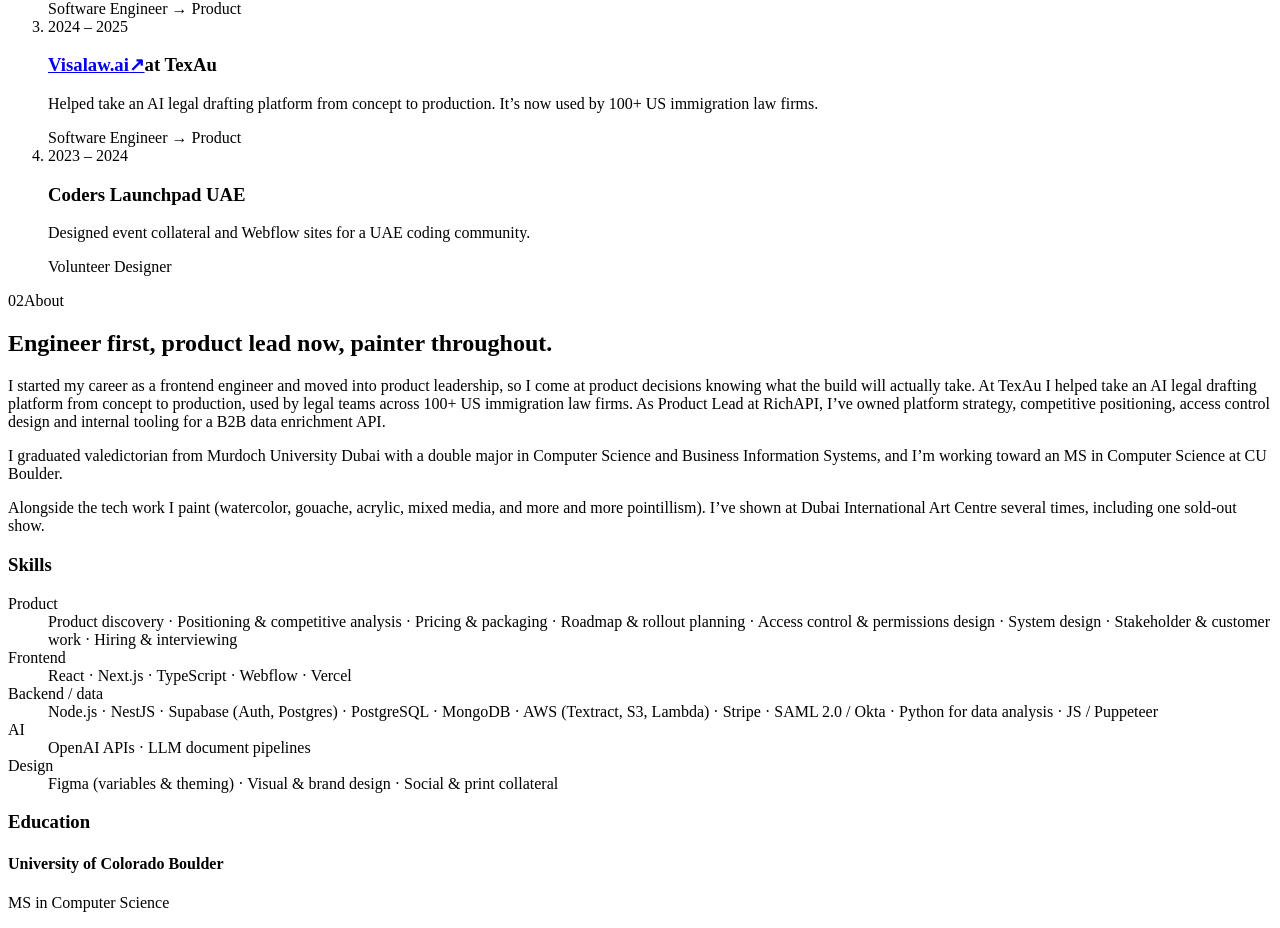
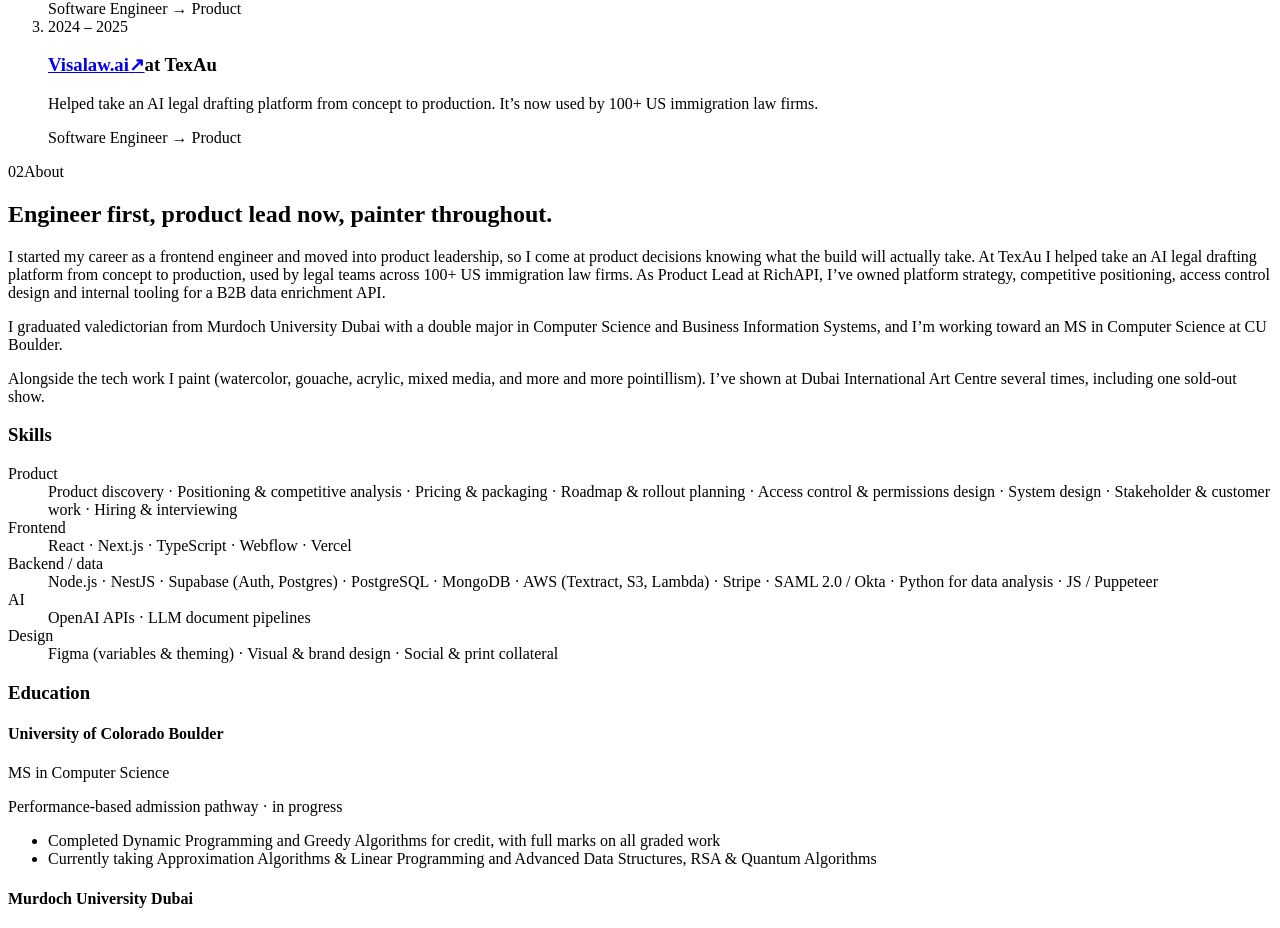
Before and after one commit to Butkii/portfolio, a React (Vite) app: page / in a window 1280 px wide. Shown: the part 4447-5375 px from the top of the page. Built offline with nearby package versions, Linux system fonts and the light colour scheme; the HTML template or start-up script is replaced by a standard one.

Commit message:
Remove Coders Launchpad UAE from Work

```diff
--- a/src/content.js
+++ b/src/content.js
@@ -52,13 +52,6 @@ export const experience = [
     dates: '2024 – 2025',
     tags: ['PM', 'Frontend'],
     line: 'Helped take an AI legal drafting platform from concept to production. It\u2019s now used by 100+ US immigration law firms.',
-  },
-  {
-    company: 'Coders Launchpad UAE',
-    title: 'Volunteer Designer',
-    dates: '2023 – 2024',
-    tags: ['Design'],
-    line: 'Designed event collateral and Webflow sites for a UAE coding community.',
   },
 ];
 
```
Also changed, not shown: 1 other file (tests, documents, lock files or other folders).
